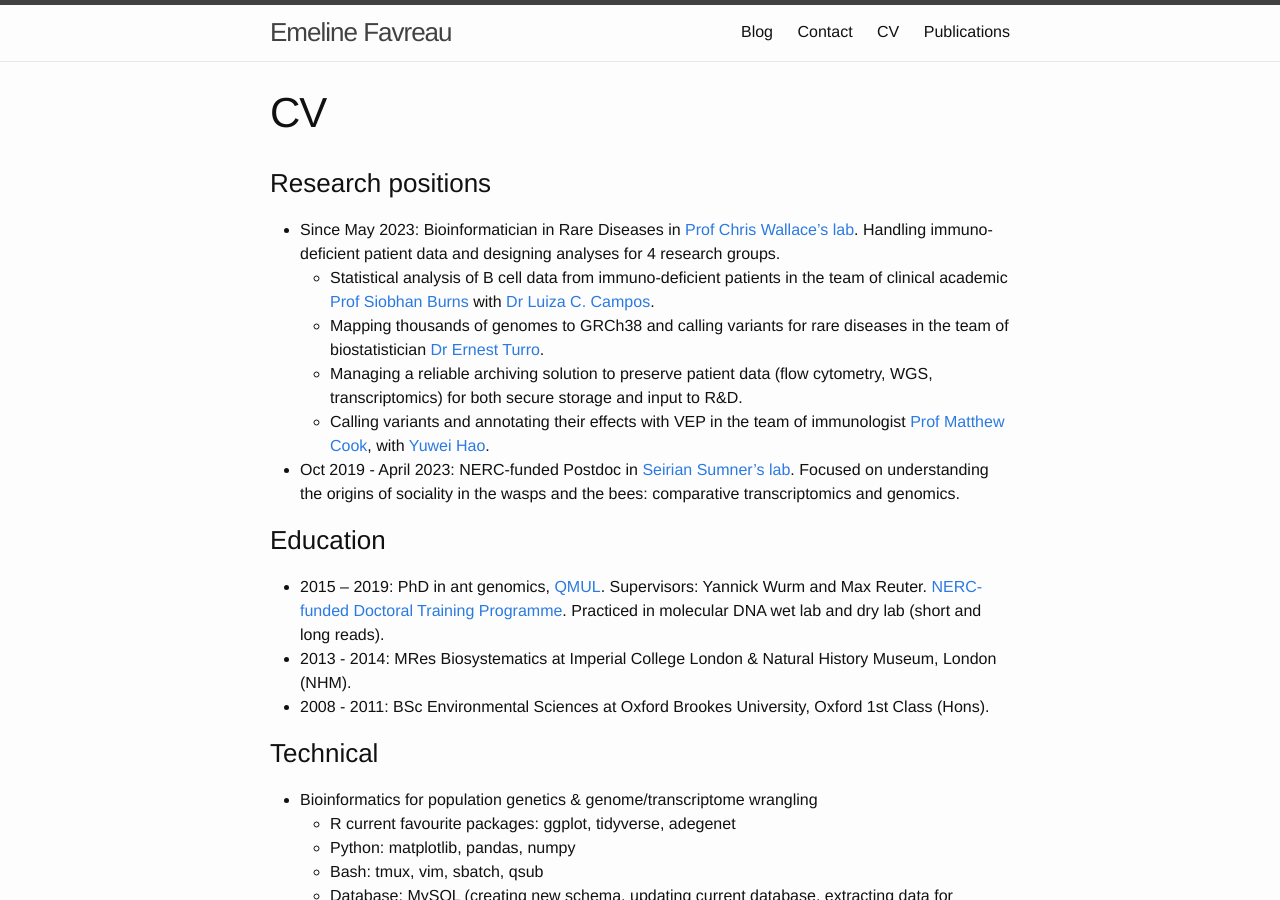
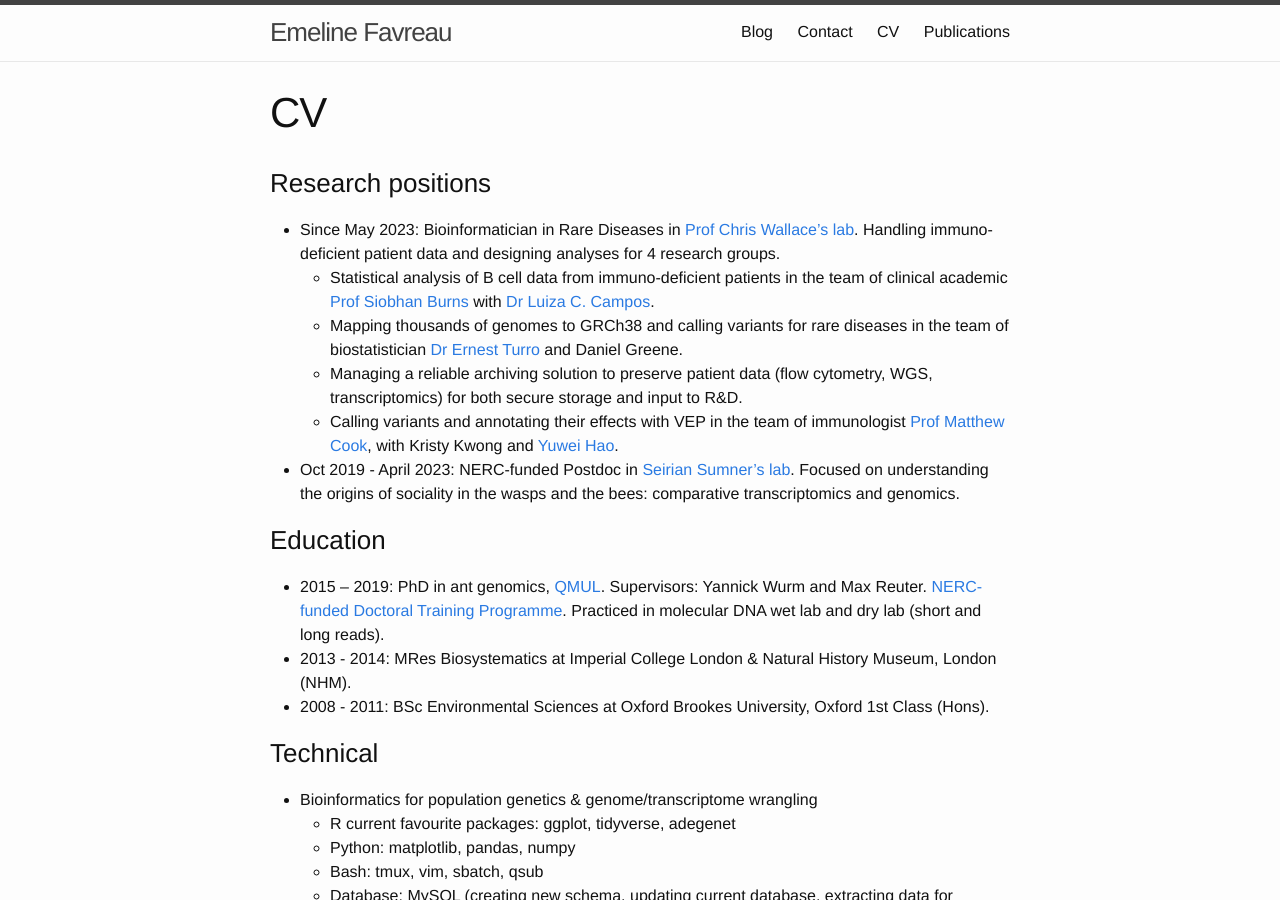
Before and after one commit to EmelineFavreau/EmelineFavreau.github.io, a Jekyll site: the page built from cv.md, in a window 1280 px wide and 900 px high. Built offline with Jekyll 4.4.1, drawn with Linux system fonts in a browser that asks for light colours.

Commit message:
adding collaborators

```diff
--- a/cv.md
+++ b/cv.md
@@ -8,9 +8,9 @@
 ### Research positions
 - Since May 2023: Bioinformatician in Rare Diseases in [Prof Chris Wallace's lab](http://chr1swallace.github.io/). Handling immuno-deficient patient data and designing analyses for 4 research groups.
     - Statistical analysis of B cell data from immuno-deficient patients in the team of clinical academic [Prof Siobhan Burns](https://www.ucl.ac.uk/infection-immunity/people/professor-siobhan-burns) with [Dr Luiza C. Campos](https://orcid.org/0000-0002-4315-9105).
-    - Mapping thousands of genomes to GRCh38 and calling variants for rare diseases in the team of biostatistician [Dr Ernest Turro](https://labs.icahn.mssm.edu/turrolab/members/).
+    - Mapping thousands of genomes to GRCh38 and calling variants for rare diseases in the team of biostatistician [Dr Ernest Turro](https://labs.icahn.mssm.edu/turrolab/members/) and Daniel Greene.
     - Managing a reliable archiving solution to preserve patient data (flow cytometry, WGS, transcriptomics) for both secure storage and input to R&D.
-    - Calling variants and annotating their effects with VEP in the team of immunologist [Prof Matthew Cook](https://www.cuh.nhs.uk/staff-directory/professor-matthew-cook/), with [Yuwei Hao](https://orcid.org/0000-0003-3932-3686).
+    - Calling variants and annotating their effects with VEP in the team of immunologist [Prof Matthew Cook](https://www.cuh.nhs.uk/staff-directory/professor-matthew-cook/), with Kristy Kwong and [Yuwei Hao](https://orcid.org/0000-0003-3932-3686).
 - Oct 2019 - April 2023: NERC-funded Postdoc in [Seirian Sumner's lab](http://www.sumnerlab.co.uk/the-group/emeline-favreau/). Focused on understanding the origins of sociality in the wasps and the bees: comparative transcriptomics and genomics.
 
 ### Education
```
